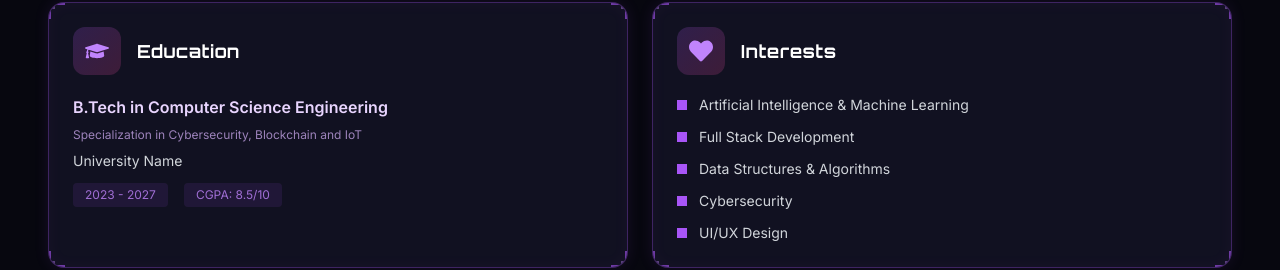
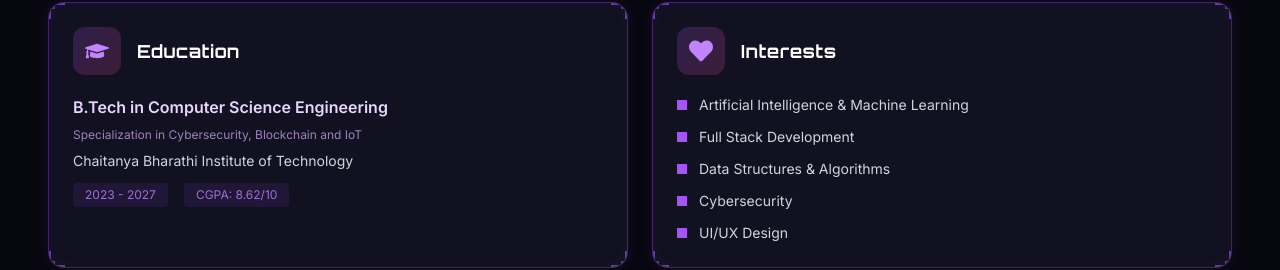
Before and after one commit to Seelam-Mohith/Mohith-Portfolio, a React (Vite) app: page / in a window 1280 px wide. Shown: the part 1248-1518 px from the top of the page. Built offline with nearby package versions, Linux system fonts and the light colour scheme; no server answers.

Commit message:
Updated data

```diff
--- a/src/data/portfolioData.js
+++ b/src/data/portfolioData.js
@@ -16,9 +16,9 @@
 export const education = {
   degree: 'B.Tech in Computer Science Engineering',
   specialization: 'Cybersecurity, Blockchain and IoT',
-  university: 'University Name',
+  university: 'Chaitanya Bharathi Institute of Technology',
   year: '2023 - 2027',
-  cgpa: '8.5/10',
+  cgpa: '8.62/10',
 }
 
 export const interests = [
```
